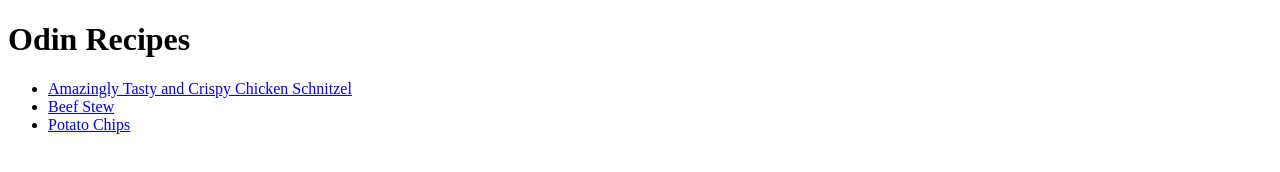
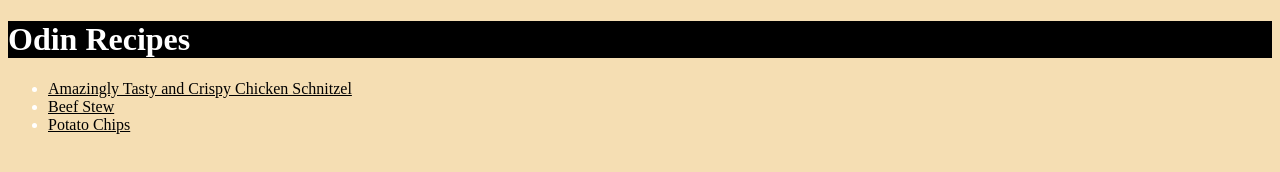
Before and after one commit to David2561/Odion-Project-Recipes, a plain HTML site: page index.html in a window 1280 px wide. Drawn offline with Linux system fonts and the light colour scheme.

Commit message:
add index css

```diff
--- a/index.html
+++ b/index.html
@@ -4,15 +4,19 @@
     <meta charset="UTF-8">
     <meta http-equiv="X-UA-Compatible" content="IE=edge">
     <meta name="viewport" content="width=device-width, initial-scale=1.0">
-    <title>Document</title>
+    <title>Homepage</title>
+    <link rel="stylesheet" href="styles/style.css">
 </head>
 <body>
-    <h1>Odin Recipes</h1>
-    <ul>
-        <li><a href="Recipes/ChickenSchnitzel.html">Amazingly Tasty and Crispy Chicken Schnitzel</a></li>
-        <li><a href="Recipes/beefstew.html">Beef Stew</a></li>
-        <li><a href="Recipes/potatochips.html">Potato Chips</a></li>
-    </ul>
+    <div><h1>Odin Recipes</h1></div>
+
+    <div>
+        <ul>
+            <li><a href="Recipes/ChickenSchnitzel.html">Amazingly Tasty and Crispy Chicken Schnitzel</a></li>
+            <li><a href="Recipes/beefstew.html">Beef Stew</a></li>
+            <li><a href="Recipes/potatochips.html">Potato Chips</a></li>
+        </ul>
+    </div>
 
 
 </body>
--- /dev/null
+++ b/styles/recipe-style.css
@@ -0,0 +1,4 @@
+body{
+    background-color: wheat;
+    color: black;
+}
--- /dev/null
+++ b/styles/style.css
@@ -0,0 +1,13 @@
+h1{
+    background-color: black;
+    color: white;
+}
+body{
+    background-color: wheat;
+}
+ul{
+    color: white;
+}
+a{
+    color: black;
+}
```
